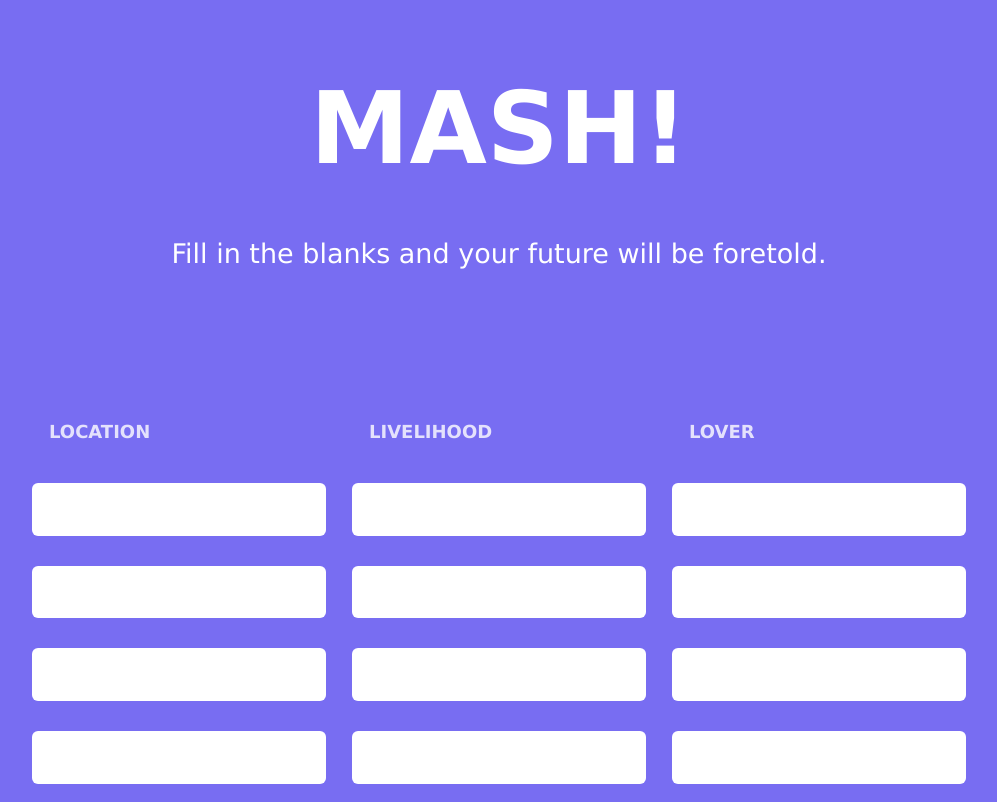
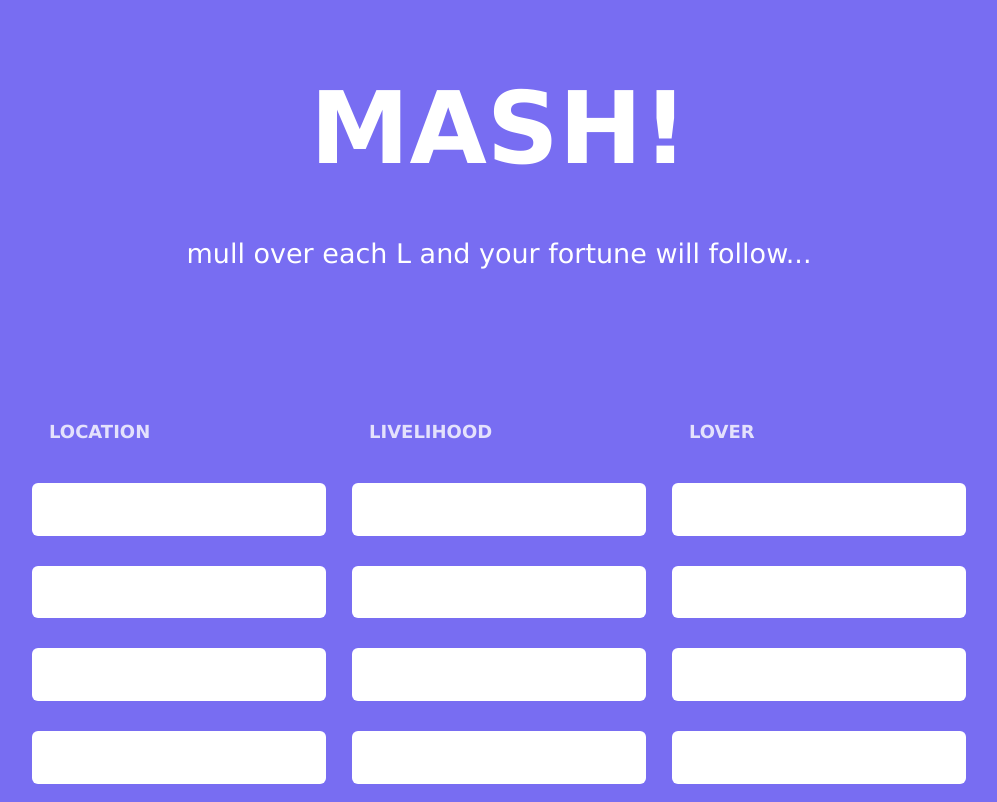
Before and after one commit to subtlevariation/MASH_GAME, a plain HTML site: page index.html in a window 1280 px wide. Shown: the top 802 px of the page, without its empty margins (141-1138 px from the left). Drawn offline with nearby package versions, Linux system fonts and the light colour scheme.

Commit message:
Update index.html

```diff
--- a/index.html
+++ b/index.html
@@ -14,7 +14,7 @@
   <!-- BODY SECTION STARTS -->
   <body>
     <h1>MASH!</h1>
-    <p class="description">Fill in the blanks and your future will be foretold.</p>
+    <p class="description">mull over each L and your fortune will follow...</p>
     <form action="" method="post" id="mash">
       <div id="answers" class="hide">
         <p>Your home is in <span id="answer_1"></span> with a <span id="answer_3"></span> as you are a <span id="answer_2"></span> who owns a <span id="home"></span>.
```
